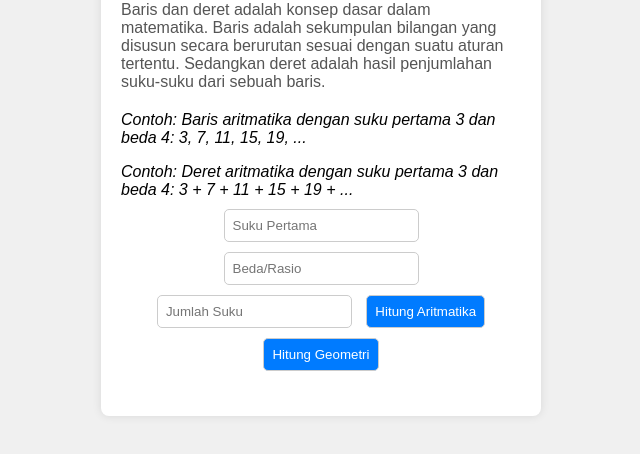
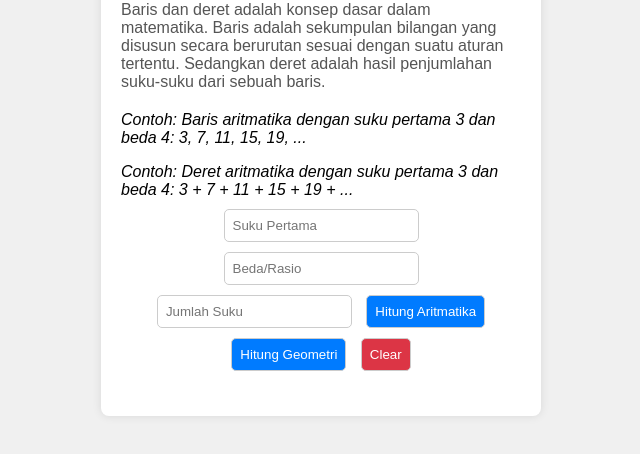
Before and after one commit to Finarifana/calculator, a plain HTML site: page index.html in a window 1280 px wide. Shown: the part 186-640 px from the top of the page, without its empty margins (319-959 px from the left). Drawn offline with Linux system fonts and the light colour scheme.

Commit message:
Update index.html

```diff
--- a/index.html
+++ b/index.html
@@ -18,6 +18,7 @@
       <input type="number" id="n" placeholder="Jumlah Suku">
       <button type="button" onclick="calculateArithmetic()">Hitung Aritmatika</button>
       <button type="button" onclick="calculateGeometric()">Hitung Geometri</button>
+      <button type="button" id="clear" onclick="clearInputs()">Clear</button>
       <div id="result"></div>
     </form>
   </div>
```
